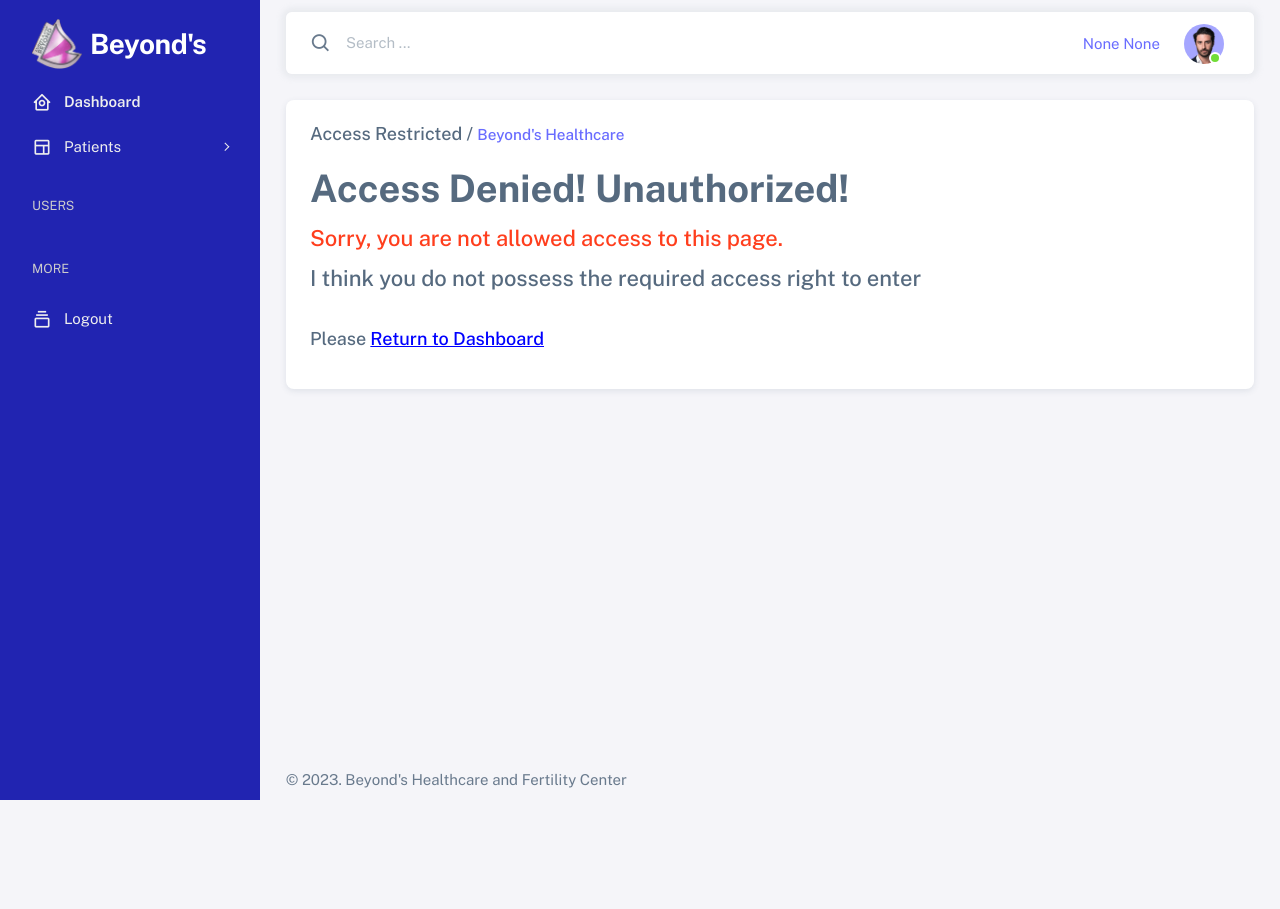
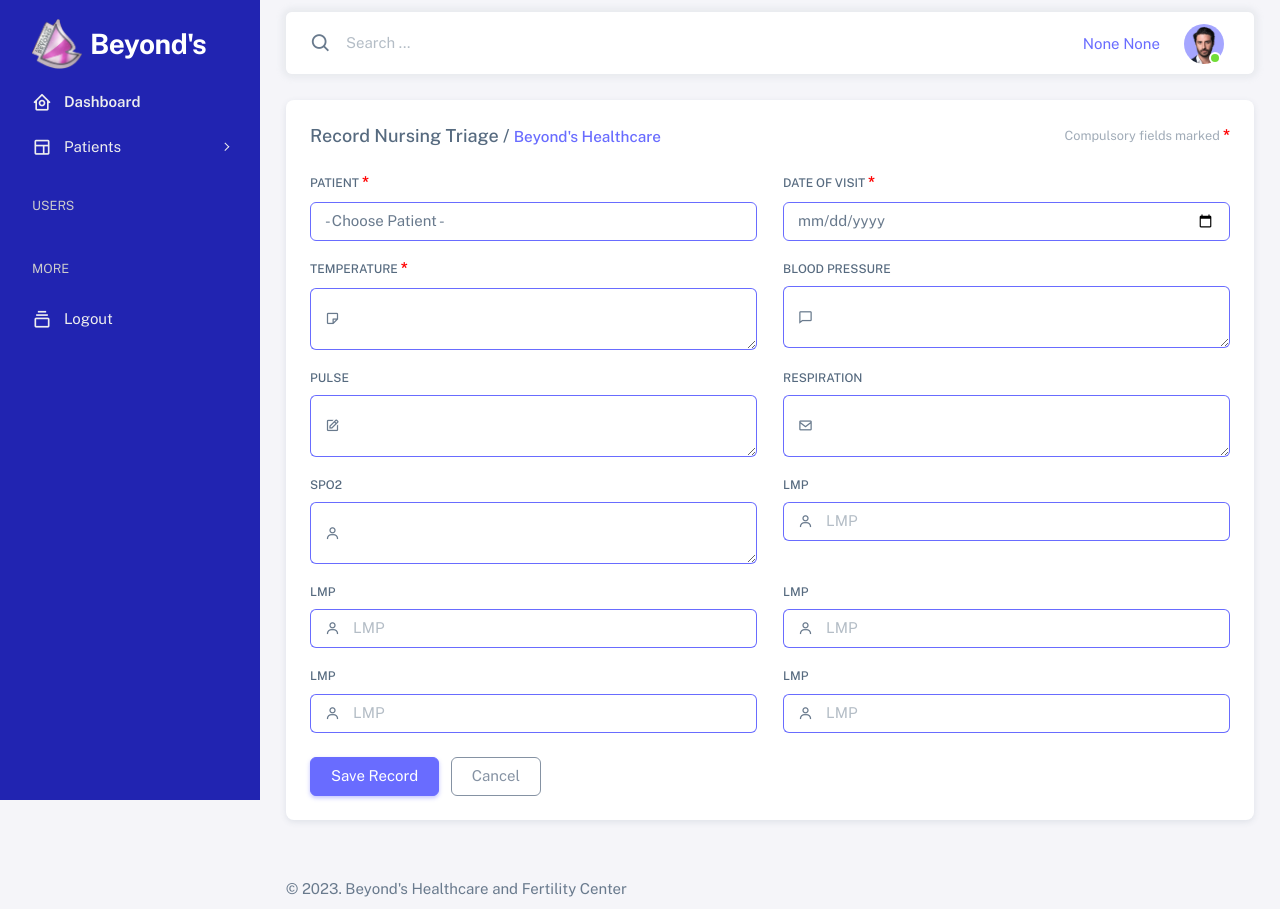
Before and after one commit to uwem-akpabot/clinic_monodj, a Django app: page /users/record_triage/ in a window 1280 px wide. Before the commit the page ends 800 px from the top, so only its background shows below. Run offline with Django 4.2, Linux system fonts and the light colour scheme; the visitor is signed in with stand-in values (Sample User, id 1); data comes from the database, SQL or seed files in the repository; data that the repository does not hold is empty; some libraries are stand-ins or nearby versions.

Commit message:
satrday night

```diff
--- /dev/null
+++ b/frontend/templates/frontend/includes/form_structure.html
@@ -0,0 +1,186 @@
+<!DOCTYPE html>
+<html lang="en" class="light-style layout-menu-fixed" dir="ltr" data-theme="theme-default"
+  data-assets-path="../assets/"
+  data-template="vertical-menu-template-free">
+  <head>
+    <meta charset="utf-8" />
+    <meta name="viewport" content="width=device-width, initial-scale=1.0, user-scalable=no, minimum-scale=1.0, maximum-scale=1.0"/>
+    <title>{% block title %}{% endblock %} | {{ company }}</title>
+
+    {% load static %}
+    <meta name="description" content="" />
+    <link rel="icon" type="image/x-icon" href="../assets/img/favicon/favicon.ico" />
+    <link rel="preconnect" href="https://fonts.googleapis.com" />
+    <link rel="preconnect" href="https://fonts.gstatic.com" crossorigin />
+    <link href="https://fonts.googleapis.com/css2?family=Public+Sans:ital,wght@0,300;0,400;0,500;0,600;0,700;1,300;1,400;1,500;1,600;1,700&display=swap"
+      rel="stylesheet" />
+    <!-- Icons. Uncomment required icon fonts -->
+    <link rel="stylesheet" href="{% static 'vendor/fonts/boxicons.css' %}" />
+    <link rel="stylesheet" href="{% static 'vendor/css/core.css' %}" class="template-customizer-core-css' %}" />
+    <link rel="stylesheet" href="{% static 'vendor/css/theme-default.css' %}" class="template-customizer-theme-css' %}" />
+    <link rel="stylesheet" href="{% static 'css/demo.css' %}" />
+    <link rel="stylesheet" href="{% static 'css/custom.css' %}" />
+    <link rel="stylesheet" href="{% static 'vendor/libs/perfect-scrollbar/perfect-scrollbar.css' %}" />
+    <link rel="stylesheet" href="{% static 'vendor/libs/apex-charts/apex-charts.css' %}" />
+    <script src="{% static 'vendor/js/helpers.js' %}"></script>
+
+    <!--! Template customizer & Theme config files MUST be included after core stylesheets and helpers.js in the <head> section -->
+    <!--? Config:  Mandatory theme config file contain global vars & default theme options, Set your preferred theme option in this file.  -->
+    <script src="{% static 'js/config.js' %}"></script>
+  </head>
+
+  <body>
+    <div class="layout-wrapper layout-content-navbar">
+      <div class="layout-container">
+        <div class="layout-page">
+
+        {% if request.user.is_authenticated %}
+
+          {% include 'frontend/includes/sidebar.html' %}
+          {% include 'frontend/includes/topbar.html' %}
+
+          <div class="content-wrapper">
+  <div class="container-xxl flex-grow-1 container-p-y">
+    <div class="row">
+      <div class="col-xl">
+      <div class="card mb-4">
+        <div class="card-header d-flex justify-content-between align-items-center">
+          <h5 class="mb-0">{% block page_title %}{% endblock %} / <small class="text-primary text-normal">{{company|slice:"0:19"}}</small></h5>
+          <small class="text-muted float-end">
+            Compulsory fields marked <span class="asterisk">*</span></small>
+        </div>
+        <div class="card-body">
+          <form method="POST" action=".">
+            {% csrf_token %}
+            <div class="row">
+              <div class="mb-3 col-12 col-md-6">
+                <label for="lastName" class="form-label">{% block label1 %}{% endblock %} <span class="asterisk">{% block input1_asterisk %}{% endblock %}</span></label>
+                <{% block input1_form %}{% endblock %} class="form-control" name="{% block input1 %}{% endblock %}" {% block input1_required %}{% endblock %}>
+                    {% block opt_1 %}{% endblock %}
+                </{% block input1_formb %}{% endblock %}>
+              </div>
+
+              <div class="col-6 mb-3 col-md-6">
+                <label class="form-label" for="basic-icon-default-company">{% block label2 %}{% endblock %} <span class="asterisk">{% block input2_asterisk %}{% endblock %}</span></label>
+                <{% block input2_form %}{% endblock %} class="form-control" type="{% block input2_type %}{% endblock %}"
+                    name="{% block input2 %}{% endblock %}" placeholder="{% block input2_placeholder %}{% endblock %}" {% block input2_required %}{% endblock %}>
+                    {% block opt_2 %}{% endblock %}
+                </{% block input2_formb %}{% endblock %}>
+              </div>
+
+              <div class="mb-3 col-12 col-md-6">
+                <label for="organization" class="form-label">{% block label3 %}{% endblock %} <span class="asterisk">{% block input3_asterisk %}{% endblock %}</span></label>
+                <div class="input-group input-group-merge">
+                  <span id="basic-icon-default-company2" class="input-group-text">
+                  <i class="bx bx-note"></i></span>
+                  <{% block input3_form %}{% endblock %} type="{% block input3_type %}{% endblock %}" class="form-control"
+                    name="{% block input3 %}{% endblock %}" placeholder="{% block input3_placeholder %}{% endblock %}" {% block input3_required %}{% endblock %} >
+                    {% block opt_3 %}{% endblock %}
+                  </{% block input3_formb %}{% endblock %}>
+                </div>
+              </div>
+
+              <div class="mb-3 col-12 col-md-6">
+                <label for="organization" class="form-label">{% block label4 %}{% endblock %}</label>
+                <div class="input-group input-group-merge">
+                  <span id="basic-icon-default-company2" class="input-group-text">
+                  <i class="bx bx-comment"></i></span>
+                  <{% block input4_form %}{% endblock %} type="{% block input4_type %}{% endblock %}" class="form-control"
+                    name="{% block input4 %}{% endblock %}" placeholder="{% block input4_placeholder %}{% endblock %}" {% block input4_required %}{% endblock %} >
+                    {% block opt_4 %}{% endblock %}
+                  </{% block input4_formb %}{% endblock %}>
+                </div>
+              </div>
+
+              <div class="mb-3 col-12 col-md-6">
+                <label class="form-label" for="phoneNumber">{% block label5 %}{% endblock %}</label>
+                <div class="input-group input-group-merge">
+                  <span id="basic-icon-default-phone2" class="input-group-text">
+                    <i class="bx bx-edit"></i></span>
+                    <{% block input5_form %}{% endblock %} type="{% block input5_type %}{% endblock %}" class="form-control"
+                    name="{% block input5 %}{% endblock %}" placeholder="{% block input5_placeholder %}{% endblock %}" {% block input5_required %}{% endblock %} >
+                    {% block opt_5 %}{% endblock %}
+                  </{% block input5_formb %}{% endblock %}>
+                </div>
+              </div>
+
+              <div class="mb-3 col-12 col-md-6">
+                <label for="email" class="form-label">{% block label6 %}{% endblock %}</label>
+                <div class="input-group input-group-merge">
+                  <span class="input-group-text"><i class="bx bx-envelope"></i></span>
+                  <{% block input6_form %}{% endblock %} type="{% block input6_type %}{% endblock %}" class="form-control"
+                    name="{% block input6 %}{% endblock %}" placeholder="{% block input6_placeholder %}{% endblock %}" {% block input6_required %}{% endblock %} >
+                    {% block opt_6 %}{% endblock %}
+                  </{% block input6_formb %}{% endblock %}>
+                </div>
+              </div>
+
+              <div class="mb-3 col-12 col-md-6">
+                <label for="lastName" class="form-label">{% block label7 %}{% endblock %}</label>
+                <div class="input-group input-group-merge">
+                  <span id="basic-icon-default-user" class="input-group-text">
+                  <i class="bx bx-user"></i></span>
+                  <{% block input7_form %}{% endblock %} type="{% block input7_type %}{% endblock %}" class="form-control"
+                    name="{% block input7 %}{% endblock %}" placeholder="{% block input7_placeholder %}{% endblock %}" {% block input7_required %}{% endblock %} >
+                    {% block opt_7 %}{% endblock %}
+                  </{% block input7_formb %}{% endblock %}>
+                </div>
+              </div>
+
+              {% block eight %}{% endblock %}
+              {% block nine %}{% endblock %}
+              {% block ten %}{% endblock %}
+              {% block eleven %}{% endblock %}
+              {% block twelve %}{% endblock %}
+              <!-- <input type="text" name="recorded_by" class="form-control" value="{{user.userprofile.first_name}} {{user.userprofile.last_name}}" /> -->
+
+              <div class="mt-2">
+                <button class="btn btn-primary me-2">{% block btn_label1 %}{% endblock %}</button>
+                <button type="reset" class="btn btn-outline-secondary">{% block btn_label2 %}{% endblock %}</button>
+            </div>
+          </div>
+          </form>
+        </div>
+      </div>
+    </div>
+   </div>
+  </div>
+</div>
+
+
+{% include 'frontend/includes/footer.html' %}
+
+        {% else %}
+          <br /><h3>Sorry, you are not authenticated to access this page.
+          <br />Try <a href="{% url 'login' %}">logging in</a>, instead.</h3>
+        {% endif %}
+          <div class="content-backdrop fade"></div>
+        </div>
+      </div>
+      <div class="layout-overlay layout-menu-toggle"></div>
+    </div>
+
+    <!-- build:js assets/vendor/js/core.js -->
+    <script src="{% static 'vendor/libs/jquery/jquery.js' %}"></script>
+    <script src="{% static 'vendor/libs/popper/popper.js' %}"></script>
+    <script src="{% static 'vendor/js/bootstrap.js' %}"></script>
+    <script src="{% static 'vendor/libs/perfect-scrollbar/perfect-scrollbar.js' %}"></script>
+    <script src="{% static 'vendor/js/menu.js' %}"></script>
+    <script src="{% static 'vendor/libs/apex-charts/apexcharts.js' %}"></script>
+    <script src="{% static 'js/main.js' %}"></script>
+    <script src="{% static 'js/dashboards-analytics.js' %}"></script>
+    <script async defer src="https://buttons.github.io/buttons.js"></script>
+    <!-- <script src="https://unpkg.com/sweetalert/dist/sweetalert.min.js"></script> -->
+    <script src="{% static 'js/sweet.min.js' %}"></script>
+    <script>
+      {% for msg in messages %}
+        swal({
+          title: "{{msg.extra_tags}}!",
+          text: "{{msg}}",
+          icon: "success",
+          button: "Ok"
+        })
+      {% endfor %}
+    </script>
+  </body>
+</html>
--- a/frontend/templates/nurse/record_triage.html
+++ b/frontend/templates/nurse/record_triage.html
@@ -1,95 +1,119 @@
-{% extends 'frontend/base.html' %}
-
-{% block title %}Record Nursing Triage{% endblock %}
+{% extends 'frontend/includes/form_structure.html' %}
+{% block title %}Record Triage{% endblock %}
 {% load static %}
 
 {% block content %}
 
-{% if user.userprofile.is_doc or user.userprofile.is_admin %}
-<div class="content-wrapper">
-  <div class="container-xxl flex-grow-1 container-p-y">
-    <div class="row">
-      <div class="col-xl">
-      <div class="card mb-4">
-        <div class="card-header d-flex justify-content-between align-items-center">
-          <h5 class="mb-0">Record Nursing Triage / <small class="text-primary text-normal">{{company|slice:"0:19"}}</small></h5>
-          <small class="text-muted float-end">
-            Compulsory fields marked <span class="asterisk">*</span></small>
-        </div>
-        <div class="card-body">
-          <form method="POST" action=".">
-            {% csrf_token %}
-            <div class="row">
-              <div class="mb-3 col-12 col-md-6">
-                <label for="lastName" class="form-label">Patient <span class="asterisk">*</span></label>
-                <select class="form-control" name="patient" required>
+{% if user.userprofile.is_nurse or user.userprofile.is_admin %}
+  <!-- PAGE TITLE -->
+  {% block page_title %}Record Nursing Triage {% endblock %}
+  <!-- LABELS -->
+  {% block label1 %}Patient{% endblock %} {% block label2 %}Date of Visit{% endblock %}
+  {% block label3 %}Temperature{% endblock %} {% block label4 %}Blood Pressure{% endblock %}
+  {% block label5 %}Pulse{% endblock %} {% block label6 %}Respiration{% endblock %}
+  {% block label7 %}SPO2{% endblock %}
+
+  <!-- INPUTS -->
+  <!-- input 1 -->
+  {% block input1 %}patient{% endblock %} {% block input1_required %}required{% endblock %}
+  {% block input1_form %}select{% endblock %}
+  {% block input1_formb %}select{% endblock %} {% block input1_asterisk %}*{% endblock %}
+  {% block opt_1 %}
   <option value="">- Choose Patient -</option>
   {% for pat in patients %}
     <option value="{{pat.id}}">{{pat.fname}} {{pat.sname}} ({{pat.gender}}) - {{pat.phone}}</option>
   {% endfor %}
-                </select>
-              </div>
-              <div class="col-6 mb-3">
-                <label class="form-label" for="basic-icon-default-company">Date of Visit <span class="asterisk">*</span></label>
-                  <input class="form-control" type="date" name="date_of_visit" required />
-              </div>
-              <div class="mb-3 col-12">
-                <label for="organization" class="form-label">Subjective <span class="asterisk">*</span></label>
-                <div class="input-group input-group-merge">
-                  <span id="basic-icon-default-company2" class="input-group-text">
-                  <i class="bx bx-note"></i></span>
-                  <textarea class="form-control" name="subjective" placeholder="Write the Subjective here ..." required></textarea>
-                </div>
-              </div>
+  {% endblock %}
 
-              <div class="mb-3 col-12">
-                <label for="organization" class="form-label">Objective</label>
-                <div class="input-group input-group-merge">
-                  <span id="basic-icon-default-company2" class="input-group-text">
-                  <i class="bx bx-comment"></i></span>
-                  <textarea class="form-control" name="objective" placeholder="Write the Objective here ..."></textarea>
-                </div>
-              </div>
+  <!-- input 2 -->
+  {% block input2 %}date_of_visit{% endblock %} {% block input2_required %}required{% endblock %}
+  {% block input2_type %}date{% endblock %} {% block input2_form %}input{% endblock %}
+  {% block input2_formb %}input{% endblock %} {% block input2_asterisk %}*{% endblock %}
+  <!-- input 3 -->
+  {% block input3 %}subjective{% endblock %} {% block input3_required %}required{% endblock %}
+  {% block input3_form %}textarea{% endblock %}
+  {% block input3_formb %}textarea{% endblock %} {% block input3_asterisk %}*{% endblock %}
+  {% block input3_placeholder %}Write the Subjective here ...{% endblock %}
+  <!-- input 4 -->
+  {% block input4 %}objective{% endblock %}
+  {% block input4_form %}textarea{% endblock %}
+  {% block input4_formb %}textarea{% endblock %}
+  {% block input4_placeholder %}Write the Objective here{% endblock %}
+  <!-- input 5 -->
+  {% block input5 %}assessment{% endblock %}
+  {% block input5_form %}textarea{% endblock %}
+  {% block input5_formb %}textarea{% endblock %}
+  {% block input5_placeholder %}Write the Assessment here{% endblock %}
+  <!-- input 6 -->
+  {% block input6 %}plan{% endblock %}
+  {% block input6_form %}textarea{% endblock %}
+  {% block input6_formb %}textarea{% endblock %}
+  {% block input6_placeholder %}Write the Plan here{% endblock %}
+  <!-- input 7 -->
+  {% block input7 %}comments{% endblock %}
+  {% block input7_form %}textarea{% endblock %}
+  {% block input7_formb %}textarea{% endblock %}
+  {% block input7_placeholder %}Write the Comments here{% endblock %}
 
-              <div class="mb-3 col-12">
-                <label class="form-label" for="phoneNumber">Assessment</label>
-                <div class="input-group input-group-merge">
-                  <span id="basic-icon-default-phone2" class="input-group-text">
-                    <i class="bx bx-edit"></i></span>
-                    <textarea name="assessment" class="form-control" placeholder="Write the Assessment here ..." maxLength="12"></textarea>
-                </div>
-              </div>
-
-              <div class="mb-3 col-12">
-                <label for="email" class="form-label">Plan</label>
-                <div class="input-group input-group-merge">
-                  <span class="input-group-text"><i class="bx bx-envelope"></i></span>
-                  <textarea class="form-control" name="plan" placeholder="Write the Plan here ..."></textarea>
-                </div>
-              </div>
-
-              <div class="mb-3 col-12">
-                <label for="lastName" class="form-label">Other Comments</label>
+  {% block eight %}
+  <div class="mb-3 col-12 col-md-6">
+    <label for="lastName" class="form-label">LMP</label>
     <div class="input-group input-group-merge">
       <span id="basic-icon-default-user" class="input-group-text">
       <i class="bx bx-user"></i></span>
-                  <textarea class="form-control" type="text" name="comments" placeholder="Write any ther comments here ..."></textarea>
+      <input type="text" class="form-control" name="lmp" placeholder="LMP"></input>
     </div>
   </div>
-              <!-- <input type="text" name="recorded_by" class="form-control" value="{{user.userprofile.first_name}} {{user.userprofile.last_name}}" /> -->
+  {% endblock %}
 
-              <div class="mt-2">
-                <button class="btn btn-primary me-2">Save Record</button>
-                <button type="reset" class="btn btn-outline-secondary">Cancel</button>
+  {% block nine %}
+  <div class="mb-3 col-12 col-md-6">
+    <label for="lastName" class="form-label">LMP</label>
+    <div class="input-group input-group-merge">
+      <span id="basic-icon-default-user" class="input-group-text">
+      <i class="bx bx-user"></i></span>
+      <input type="text" class="form-control" name="lmp" placeholder="LMP"></input>
     </div>
   </div>
-          </form>
+  {% endblock %}
+
+  {% block ten %}
+  <div class="mb-3 col-12 col-md-6">
+    <label for="lastName" class="form-label">LMP</label>
+    <div class="input-group input-group-merge">
+      <span id="basic-icon-default-user" class="input-group-text">
+      <i class="bx bx-user"></i></span>
+      <input type="text" class="form-control" name="lmp" placeholder="LMP"></input>
     </div>
   </div>
+  {% endblock %}
+
+  {% block eleven %}
+  <div class="mb-3 col-12 col-md-6">
+    <label for="lastName" class="form-label">LMP</label>
+    <div class="input-group input-group-merge">
+      <span id="basic-icon-default-user" class="input-group-text">
+      <i class="bx bx-user"></i></span>
+      <input type="text" class="form-control" name="lmp" placeholder="LMP"></input>
     </div>
   </div>
+  {% endblock %}
+
+  {% block twelve %}
+  <div class="mb-3 col-12 col-md-6">
+    <label for="lastName" class="form-label">LMP</label>
+    <div class="input-group input-group-merge">
+      <span id="basic-icon-default-user" class="input-group-text">
+      <i class="bx bx-user"></i></span>
+      <input type="text" class="form-control" name="lmp" placeholder="LMP"></input>
     </div>
   </div>
+  {% endblock %}
+
+  <!-- BUTTONS -->
+  {% block btn_label1 %}Save Record{% endblock %}
+  {% block btn_label2 %}Cancel{% endblock %}
+
 {% else %}
   {% include 'frontend/includes/page_unauthorized.html' %}
 {% endif %}
--- a/personnel/views.py
+++ b/personnel/views.py
@@ -14,38 +14,22 @@
 
 	if request.method == 'POST':
 		form = WriteNoteForm(request.POST)
-
 		if form.is_valid():
-			write_note = form.save()
-			msg_title = 'New Record!'
-			msg_text = 'Note is saved successfully!'
-			messages.add_message(request, messages.SUCCESS, msg_text, extra_tags=msg_title)
+			form_valid(request, form, 'Note', 'New Record!')
+			# additional codes here
 			return redirect('write_note_soap')
 		else:
-			msg_title = 'Error!'
-			msg_text = 'Record was NOT saved!'
-			messages.add_message(request, messages.ERROR, msg_text, extra_tags=msg_title)
+			form_not_valid()
 	else:
 		form = WriteNoteForm()
-	return render(request, 'doctor/write_note_soap.html', {'form': form, 'company':company, 'patients':patients})
+		pass_data = {'form': form, 'company':company, 'patients':patients}
+	return render(request, 'doctor/write_note_soap.html', pass_data)
+
 
 @login_required
 def view_notes_soap(request):
 	soapnotes = SoapNotes.objects.all()
 	return render(request,'doctor/view_notes_soap.html', {'company':company, 'soapnotes': soapnotes})
-
-def form_processing(request, form_name, subject, redirect_to):
-	form = form_name(request.POST)
-	if form.is_valid():
-		form.save()
-		msg_title = 'New Record!'
-		msg_text = f'{subject} is saved successfully!'
-		messages.add_message(request, messages.SUCCESS, msg_text, extra_tags=msg_title)
-		return redirect(redirect_to)
-	else:
-		msg_title = 'Error!'
-		msg_text = 'Record was NOT saved!'
-		messages.add_message(request, messages.ERROR, msg_text, extra_tags=msg_title)
 
 #Nurse
 @login_required
@@ -53,29 +37,35 @@
 	patients = Patient.objects.all()
 
 	if request.method == 'POST':
-		form_processing('RecordTriageForm', 'Triage', 'nurse/record_triage')
-		# form = RecordTriageForm(request.POST)
-		# if form.is_valid():
-		# 	print("Form is valid")
-		# 	form.save()
-		# 	msg_title = 'New Record!'
-		# 	msg_text = 'Triage is saved successfully!'
-		# 	messages.add_message(request, messages.SUCCESS, msg_text, extra_tags=msg_title)
-		# 	return redirect('record_triage')
-		# else:
-		# 	msg_title = 'Error!'
-		# 	msg_text = 'Record was NOT saved!'
-		# 	messages.add_message(request, messages.ERROR, msg_text, extra_tags=msg_title)
+		form = RecordTriageForm(request.POST)
+		if form.is_valid():
+			form_valid(request, form, 'Triage', 'New Record!')
+			# additional codes here
+			return redirect('record_triage')
+		else:
+			form_not_valid()
 	else:
 		form = RecordTriageForm()
-
-	return render(request, 'nurse/record_triage.html', {'form': form, 'company':company, 'patients':patients})
+		pass_data = {'form': form, 'company':company, 'patients':patients}
+	return render(request, 'nurse/record_triage.html', pass_data)
 
 @login_required
 def view_triage(request):
 	triages = Triage.objects.all()
 	return render(request,'nurse/view_triage.html', {'company':company, 'triages': triages})
 
+# Misc function
+def form_valid(request, form, subject, msg):
+	form.save()
+	msg_title = msg
+	msg_text = f'{subject} is saved successfully!'
+	messages.add_message(request, messages.SUCCESS, msg_text, extra_tags=msg_title)
+
+# Misc function
+def form_not_valid(request):
+	msg_title = 'Error!'
+	msg_text = 'Record was NOT saved!'
+	messages.add_message(request, messages.ERROR, msg_text, extra_tags=msg_title)
 
 #Lab
 @login_required
```
Also changed, not shown: frontend/templates/doctor/write_note_soap.html (+51 -82 lines), patient/views.py (+20 -17 lines), record/migrations/0002_triage.py (added). Lines whose indentation alone changed are shown as unchanged.
